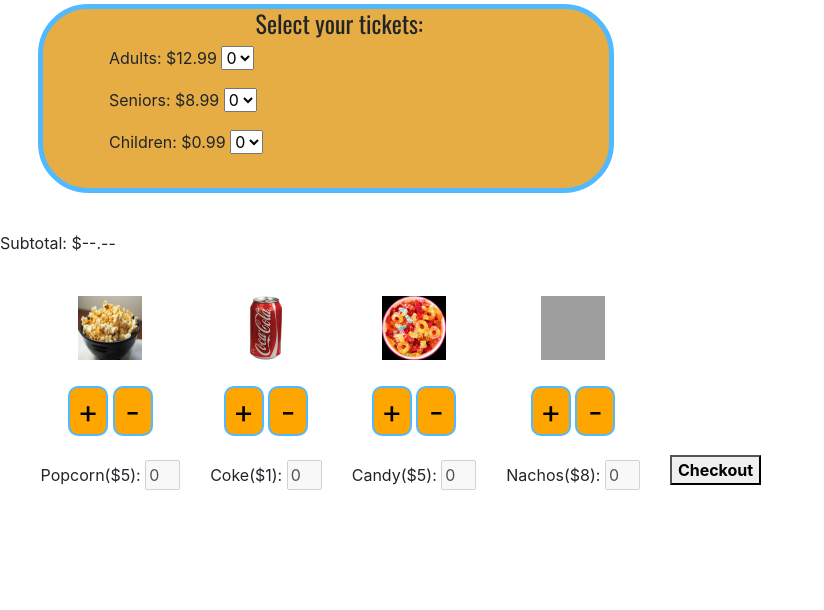
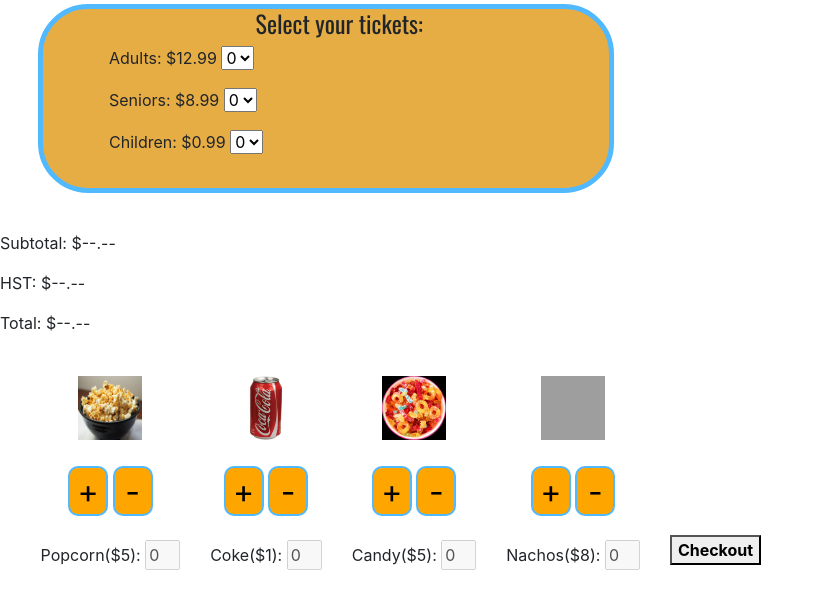
Before and after one commit to ahmetkca/FinalProjectWeb, a PHP site: page /bookSeats.php in a window 1280 px wide. Shown: the part 911-1521 px from the top of the page, without its empty margins (0-824 px from the left). Before the commit the page ends 1401 px from the top, so only its background shows below. Run offline with PHP 8.4, Linux system fonts and the light colour scheme; grey boxes are pictures that could not be loaded.

Commit message:
Update bookSeats.php

```diff
--- a/bookSeats.php
+++ b/bookSeats.php
@@ -48,7 +48,7 @@
 										} else if($row_seats[$i] == 1){
 											echo '<td><input type="checkbox" style="display: none;" id="'.'r'.$num_row.'c'.($i+1).'" name="seats" value="'.'r'.$num_row.'c'.($i+1).'" onclick="return false;" checked><label for="'.'r'.$num_row.'c'.($i+1).'"></label></td>';
 										} else{
-											echo '<td><input type="checkbox" style="display: none;" id="'.'r'.$num_row.'c'.($i+1).'" name="seats" value="'.'r'.$num_row.'c'.($i+1).'" onclick="return false;"><label for="'.'r'.$num_row.'c'.($i+1).'"><img class="covid" src="images/covidChair.png" height="20" width="20"/></label></td>';
+											echo '<td><input type="checkbox" style="display: none;" id="'.'r'.$num_row.'c'.($i+1).'" name="seats" value="'.'r'.$num_row.'c'.($i+1).'" onclick="return false;"><label for="'.'r'.$num_row.'c'.($i+1).'"><img class="covid" src="images/covidChair.png"/></label></td>';
 										}
 
 									}
@@ -117,6 +117,8 @@
 						</div>
 
 						<p>Subtotal: $<p1 id="subtotal">--.--</p1></p>
+						<p>HST: $<p1 id="tax">--.--</p1></p>
+						<p>Total: $<p1 id="total">--.--</p1></p>
 
 						<br>
 						<div class="seatLegend">
```
